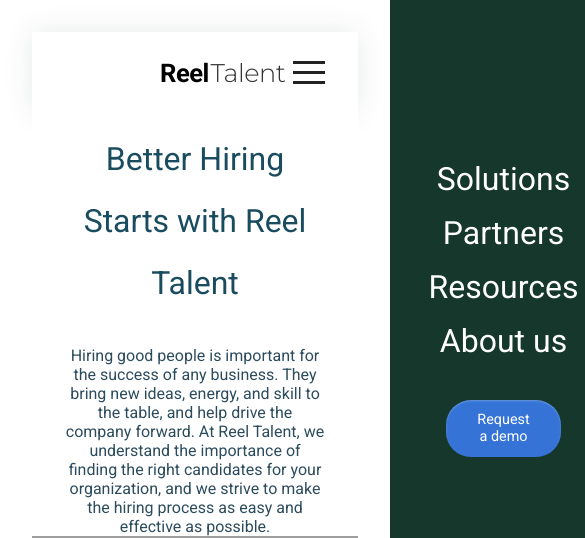
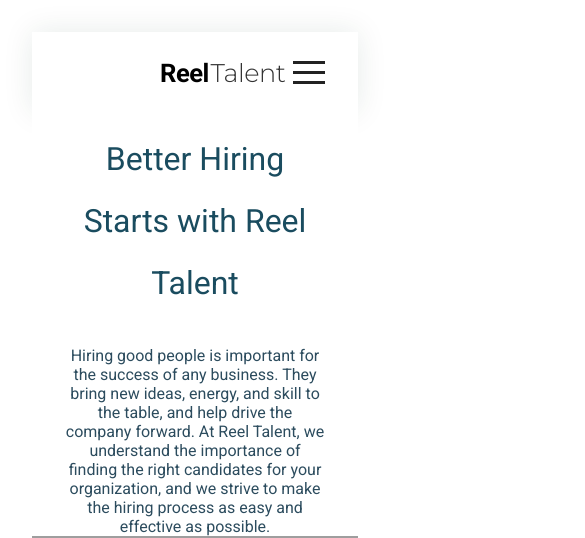
Before and after one commit to tyrone-toinfinity/reel-talent, a React (Vite) app: page / in a window 390 px wide. Shown: the top 538 px of the page, 585 px wide, since content can reach past the window. Built offline with nearby package versions, Linux system fonts and the light colour scheme; grey boxes are pictures that could not be loaded.

Commit message:
hamburger icon

```diff
--- a/src/components/NavbarMobile.css
+++ b/src/components/NavbarMobile.css
@@ -7,10 +7,7 @@
 }
 
 @media only screen and (max-width: 1080px) {
-  .hamburger-react,
-  .mobile__container,
-  .navbar__mobile,
-  .nav__btn__mobile {
+  .hamburger-react {
     display: block;
   }
   .hamburger-react {
@@ -20,18 +17,50 @@
     display: flex;
   }
 
+  /* .navbar__mobile { */
+
+  /* background-color: #15372c; */
+  /* z-index: 5; */
+  /* height: 100vh;
+    width: 50%; */
+  /* position: absolute; */
+  /* top: 0; */
+  /* left: 0; */
+  /* } */
+
   .navbar__mobile {
     padding-top: 10rem;
-    transition: all ease 1s;
+    /* transform: translateX(200%); */
+    /* flex-direction: column; */
+
+    /* flex: 1; */
+    /* display: flex;
+    justify-content: center;
+    text-align: center; */
+    /* font-size: 2rem; */
+    /* background-color: #15372c;
+    text-transform: uppercase;
+    font-weight: 700;
+    cursor: pointer; */
+  }
+  .navbar__show__mobile {
+    display: flex;
+    flex-direction: column;
     background-color: #15372c;
-    z-index: 5;
     height: 100vh;
-    width: 50%;
+    width: 100%;
     position: absolute;
+    z-index: 9;
     top: 0;
-    left: 0;
+    left: 0%;
+    animation: scale-in-hor-right 0.3s cubic-bezier(0.25, 0.46, 0.45, 0.94) both;
   }
-  .navbar__mobile > li {
+  .navbar__hide__mobile {
+    animation: scale-out-hor-right 0.3s cubic-bezier(0.25, 0.46, 0.45, 0.94)
+      both;
+  }
+
+  .navbar__mobile > * {
     flex-direction: column;
     margin-top: 5rem;
     display: flex;
@@ -47,3 +76,30 @@
     margin: 1.5rem;
   }
 }
+
+@keyframes scale-in-hor-right {
+  0% {
+    transform: scaleX(0);
+
+    transform-origin: 100% 100%;
+    opacity: 1;
+  }
+  100% {
+    transform: scaleX(1);
+    transform-origin: 100% 100%;
+    opacity: 1;
+  }
+}
+
+@keyframes scale-out-hor-right {
+  0% {
+    transform: scaleX(1);
+    transform-origin: 100% 100%;
+    opacity: 1;
+  }
+  100% {
+    transform: scaleX(0);
+    transform-origin: 100% 100%;
+    opacity: 1;
+  }
+}
--- a/src/components/NavbarMobile.jsx
+++ b/src/components/NavbarMobile.jsx
@@ -7,17 +7,7 @@
 
 export const NavbarMobile = () => {
   const navbarRef = useRef();
-
   const navigate = useNavigate();
-
-  const [isOpen, setOpen] = useState(false);
-
-  const toggleNavbar = () => {
-    setOpen(!isOpen);
-    navbarRef.current.style.transform = isOpen
-      ? "translateX(200%)"
-      : "translateX(100%)";
-  };
   return (
     <div>
       <div className="mobile__container">
@@ -27,14 +17,23 @@
           color="#222"
           label="Show menu"
           duration={0.3}
-          onToggle={toggleNavbar}
+          onToggle={(toggled) => {
+            if (toggled) {
+              // open a menu
+              navbarRef.current.classList.add("navbar__show__mobile");
+              //   navbarRef.current.classList.remove("navbar__hide__mobile");
+            } else {
+              // close a menu
+              navbarRef.current.classList.add("navbar__hide__mobile");
+              setTimeout(() => {
+                navbarRef.current.classList.remove("navbar__show__mobile");
+                navbarRef.current.classList.remove("navbar__hide__mobile");
+              }, 300);
+            }
+          }}
         />
       </div>
-      <ul
-        className="navbar__mobile"
-        ref={navbarRef}
-        style={{ transform: "translateX(200%)" }}
-      >
+      <ul className="navbar__mobile" ref={navbarRef}>
         <li onClick={() => navigate("/")}>Solutions</li>
         <li onClick={() => navigate("/")}>Partners</li>
         <li onClick={() => navigate("/")}>Resources</li>
```
